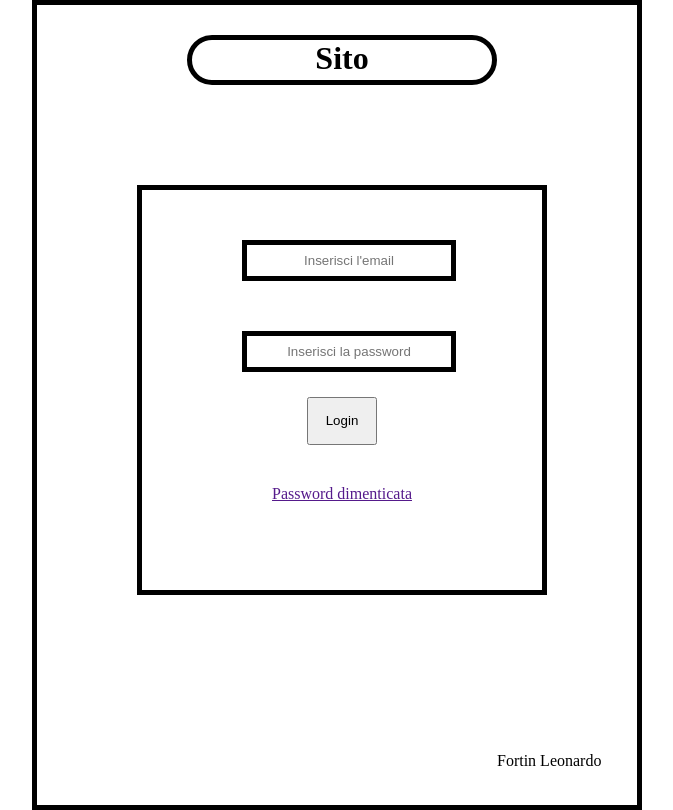
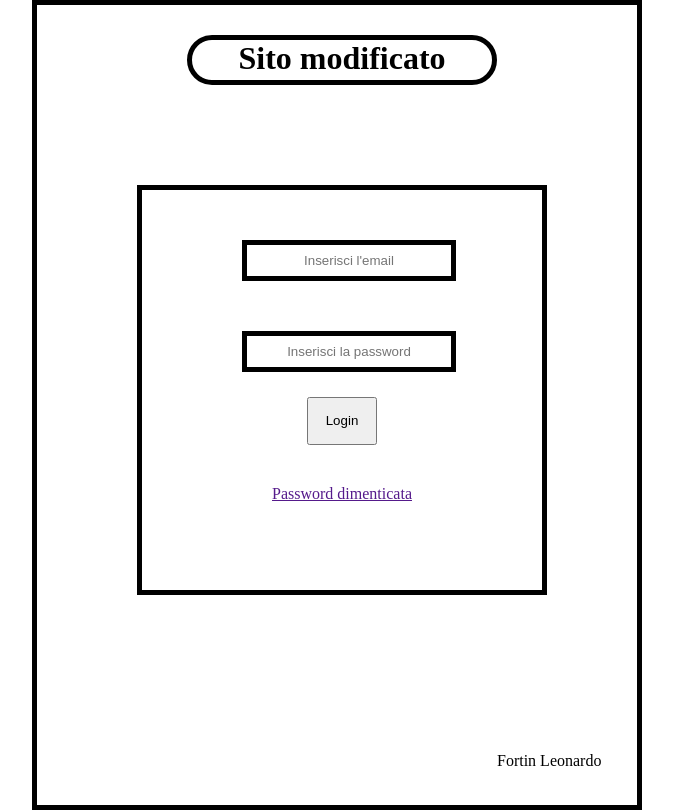
Before and after one commit to LeoF-07/Sito, a plain HTML site: page index.html in a window 1280 px wide. Shown: the whole page, without its empty margins (308-981 px from the left). Drawn offline with Linux system fonts and the light colour scheme.

Commit message:
Aggiunta modifica

```diff
--- a/index.html
+++ b/index.html
@@ -8,7 +8,7 @@
 </head>
 <body>
     <div class="login-box">
-        <h1 id="login-title">Sito</h1>
+        <h1 id="login-title">Sito modificato</h1>
         <div id="camps-to-compile">
             <input type="text" class="camp" placeholder="Inserisci l'email">
             <br>
```
